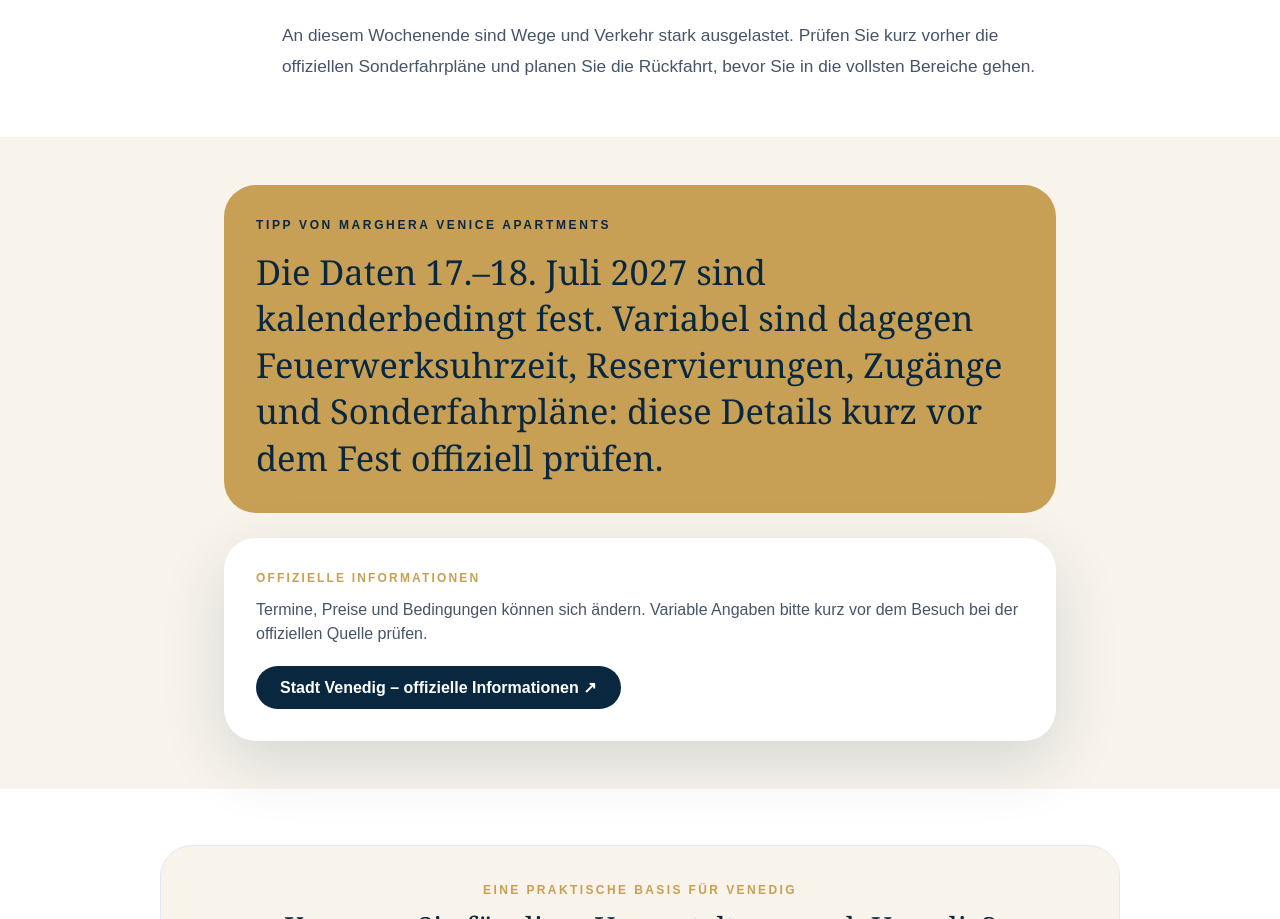
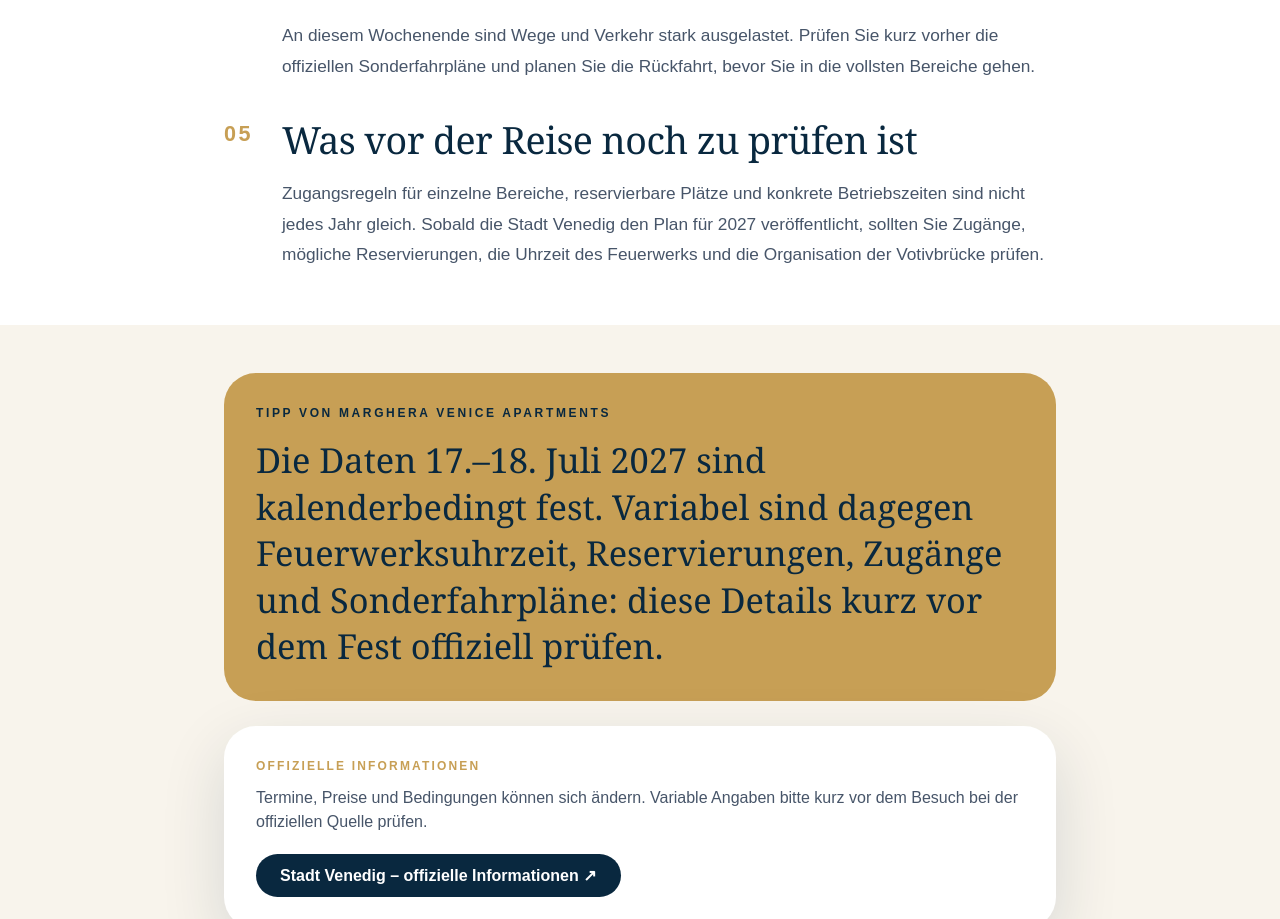
Before and after one commit to chiararegina90-spec/marghera-venice-apartments, a Next.js app: page /de/journal/festa-del-redentore in a window 1280 px wide. Shown: the part 1445-2364 px from the top of the page. Built offline with nearby package versions, Linux system fonts and the light colour scheme.

Commit message:
Apply Journal translation parity to localized articles

```diff
--- a/components/AuditedLocalizedJournalArticle.tsx
+++ b/components/AuditedLocalizedJournalArticle.tsx
@@ -6,6 +6,7 @@ import EditorialStayCta,{editorialStayContext} from '@/components/EditorialStayC
 import JournalInlineText from '@/components/JournalInlineText';
 import type {JournalArticleData} from '@/components/LocalizedRich';
 import {hreflang,localePath,type SiteLang} from '@/lib/i18n';
+import {applyJournalTranslationParity20261019} from '@/data/journalTranslationParity20261019';
 
 const BASE='https://www.margheraveniceapartments.com';
 type Lang=Extract<SiteLang,'de'|'fr'|'es'|'zh'>;
@@ -16,14 +17,15 @@ const ui:Record<Lang,{home:string;journal:string;more:string;sourceNote:string;b
  zh:{home:'首页',journal:'旅行日志',more:'更多住宿期间的实用内容',sourceNote:'日期、票价和条件可能变化。涉及实时信息时，请在出行前通过官方来源再次确认。',breadcrumb:'面包屑导航',parkingStayTitle:'还在寻找自驾住宿吗？',parkingStayText:'了解我们位于威尼斯附近、提供免费私人停车的公寓：自驾抵达后把车停在住宿处，再乘公共交通前往威尼斯。',parkingStayLabel:'自驾威尼斯',nextRegataTitle:'正在寻找2027威尼斯历史赛船节？',nextRegataText:'下一届活动将于2027年9月5日星期日举行。新指南已上线，后续会补充节目、时间与观众信息。',nextRegataLabel:'查看2027历史赛船节'}
 };
 
-export default function AuditedLocalizedJournalArticle({lang,data,tipLabel,officialLabel,backLabel}:{lang:Lang;data:JournalArticleData;tipLabel:string;officialLabel:string;backLabel:string}){
+export default function AuditedLocalizedJournalArticle({lang,data:sourceData,tipLabel,officialLabel,backLabel}:{lang:Lang;data:JournalArticleData;tipLabel:string;officialLabel:string;backLabel:string}){
+ const data=applyJournalTranslationParity20261019(sourceData,lang);
  const t=ui[lang];
  const logicalPath=`/journal/${data.slug}`;
  const pagePath=localePath(logicalPath,lang);
  const pageUrl=`${BASE}${pagePath}`;
  const imageUrl=data.image.startsWith('http')?data.image:`${BASE}${data.image}`;
  const schemas:any[]=[
-  {'@context':'https://schema.org','@type':'Article',headline:data.title,description:data.description,inLanguage:hreflang[lang],image:imageUrl,dateModified:data.slug==='carnevale-di-venezia'?'2026-10-15':'2026-09-14',mainEntityOfPage:{'@type':'WebPage','@id':pageUrl},author:{'@type':'Organization',name:'Marghera Venice Apartments',url:BASE},publisher:{'@type':'Organization',name:'Marghera Venice Apartments',url:BASE}},
+  {'@context':'https://schema.org','@type':'Article',headline:data.title,description:data.description,inLanguage:hreflang[lang],image:imageUrl,dateModified:(data.slug==='carnevale-di-venezia'||data.slug==='festa-del-redentore'||data.slug==='buone-maniere-a-venezia')?'2026-10-19':'2026-09-14',mainEntityOfPage:{'@type':'WebPage','@id':pageUrl},author:{'@type':'Organization',name:'Marghera Venice Apartments',url:BASE},publisher:{'@type':'Organization',name:'Marghera Venice Apartments',url:BASE}},
   {'@context':'https://schema.org','@type':'BreadcrumbList',itemListElement:[{'@type':'ListItem',position:1,name:t.home,item:`${BASE}${localePath('/',lang)}`},{'@type':'ListItem',position:2,name:t.journal,item:`${BASE}${localePath('/journal',lang)}`},{'@type':'ListItem',position:3,name:data.title,item:pageUrl}]}
  ];
  if(data.slug==='carnevale-di-venezia') schemas.push({'@context':'https://schema.org','@type':'Event',name:data.title,description:data.description,startDate:'2027-01-23',endDate:'2027-02-09',eventStatus:'https://schema.org/EventScheduled',eventAttendanceMode:'https://schema.org/OfflineEventAttendanceMode',inLanguage:hreflang[lang],image:imageUrl,url:pageUrl,location:{'@type':'City',name:'Venezia',address:{'@type':'PostalAddress',addressLocality:'Venezia',addressCountry:'IT'}}});
```
